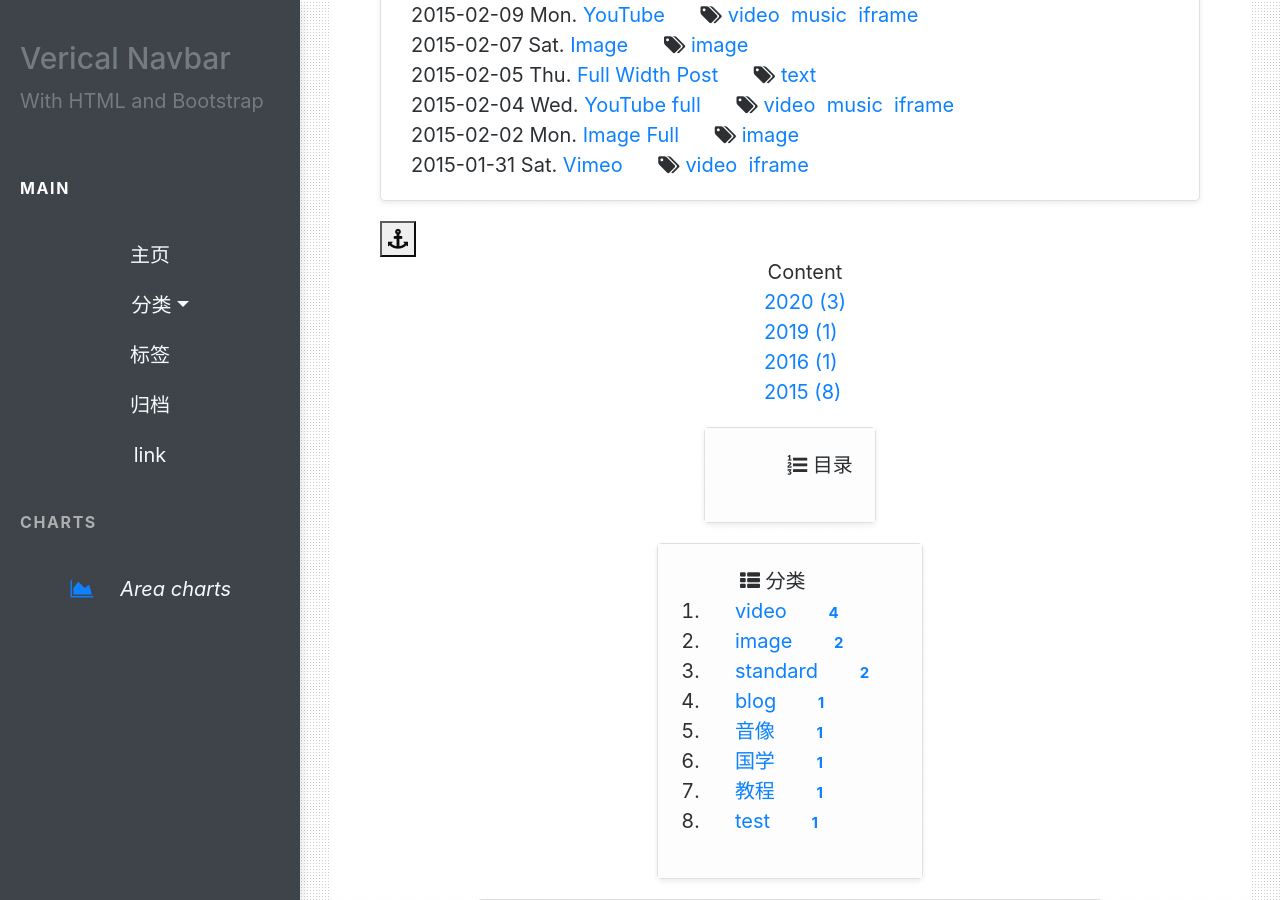
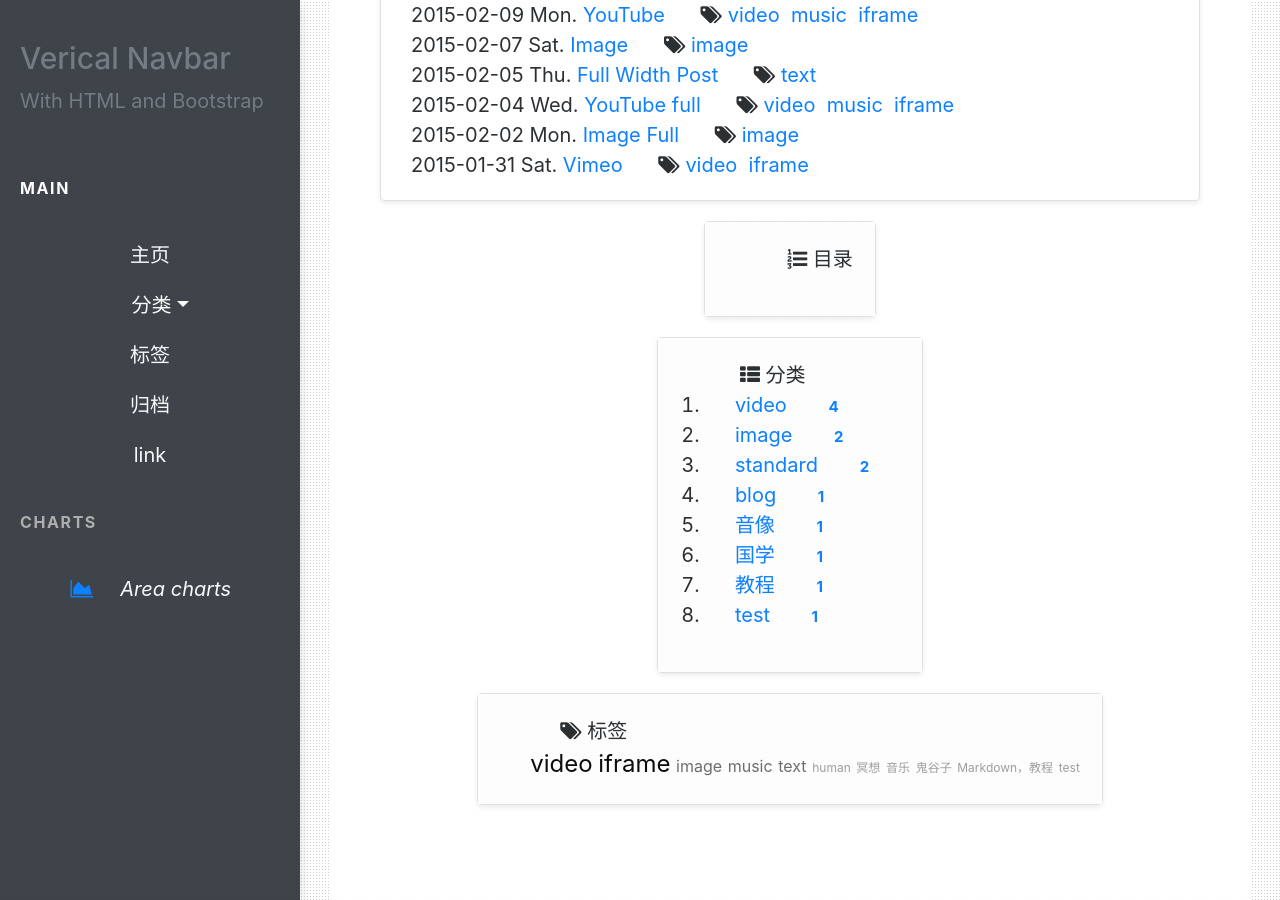
Before and after one commit to nengwuzhi/nengwuzhi.github.ioce, a Jekyll site: the page built from pages/archives.html, in a window 1280 px wide and 900 px high, scrolled down 854 px. Built offline with Jekyll 4.4.1, drawn with Linux system fonts in a browser that asks for light colours; nearby versions of some CDN libraries.

Commit message:
Update archives.html

```diff
--- a/pages/archives.html
+++ b/pages/archives.html
@@ -36,31 +36,7 @@ type: page
           {% endfor %}
         </ul>
     </div>
-    <button class="anchor"><i class="fa fa-anchor"></i></button>
-    <div class="right">
-        <div class="wrap">
 
-            <!-- Content -->
-            <div class="side content">
-                <div>
-                    Content
-                </div>
-                <ul id="content-side" class="content-ul">
-                    {% assign counter = 0 %}
-                        {% for post in site.posts %}
-                          {% assign thisyear = post.date | date: "%Y" %}
-                          {% assign prevyear = post.previous.date | date: "%Y" %}
-                          {% assign counter = counter | plus: 1 %}
-                          {% if thisyear != prevyear %}
-                            <li><a data-scroll href="#y{{ post.date | date: '%Y' }}">{{ thisyear }} ({{ counter }})</a></li>
-                            {% assign counter = 0 %}
-                          {% endif %}
-                        {% endfor %}
-                </ul>
-            </div>
-            <!-- 其他div框放到这里 -->
+
              {% include sidebar.html %}
         </div>
-    </div>
-</div>
-<script src="{{ "/js/pageContent.js " | prepend: site.baseurl }}" charset="utf-8"></script>
```
